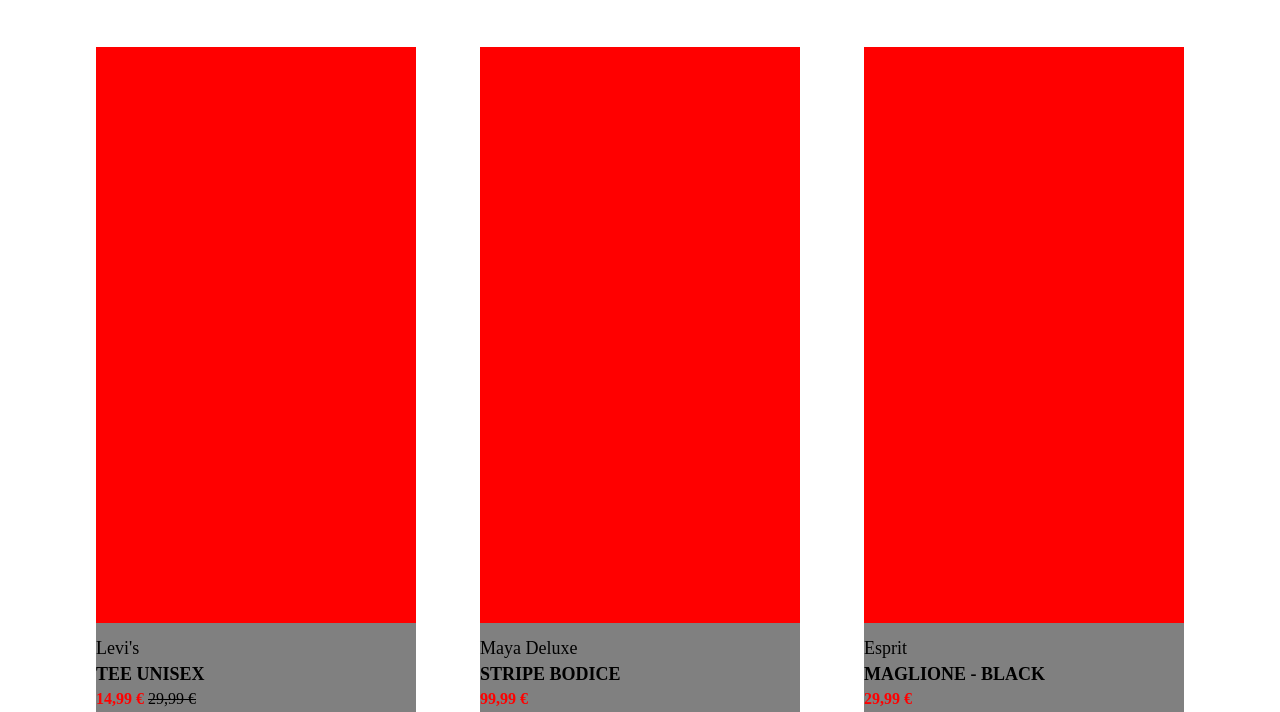
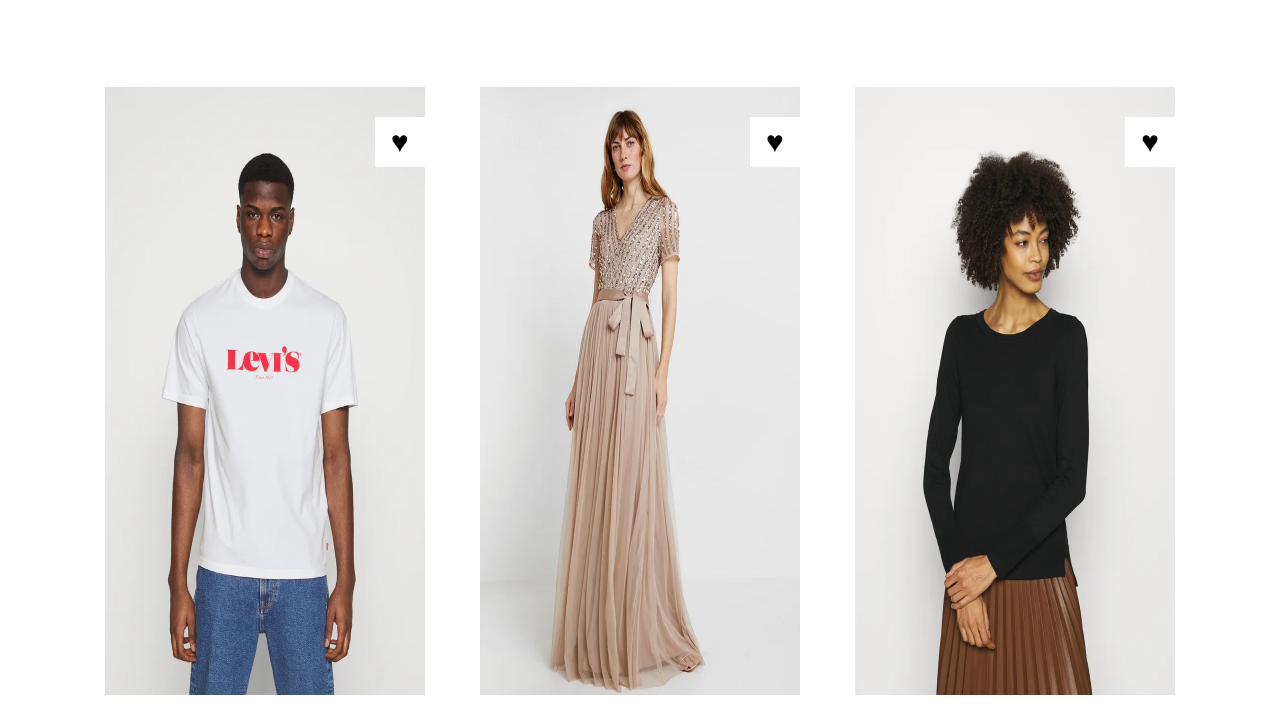
Before and after one commit to Penna92/html-css-boolando, a plain HTML site: page index.html in a window 1280 px wide. Shown: the part 773-1485 px from the top of the page. Drawn offline with Linux system fonts and the light colour scheme.

Commit message:
index: added all front-images + fixed card margins

```diff
--- a/css/style.css
+++ b/css/style.css
@@ -12,22 +12,26 @@
     margin: 5px 0;
 }
 
+.heart a {
+    text-decoration: none;
+    color: black;
+}
+
 
 /* specific class rules */
 
 .row {
     margin: 50px 0;
     width: 100%;
-    height: 90vh;
+    height: 95vh;
     text-align: center;
 }
 
 .card {
     width: 25%;
     height: 100%;
-    background-color: green;
     display: inline-block;
-    margin: 0 30px;
+    margin: 0 2%;
     position: relative;
 }
 
@@ -56,7 +60,6 @@
 .description {
     width: 100%;
     height: 20%;
-    background-color: grey;
     position: absolute;
     top: 80%;
     text-align: left;
@@ -83,3 +86,27 @@
 .old-price {
     text-decoration: line-through;
 }
+
+.img .front-img img {
+    display: block;
+    width: 100%;
+    height: 100%;
+    position: absolute;
+    top: 0;
+    left: 0;
+}
+
+.heart {
+    position: absolute;
+    background-color: white;
+    width: 50px;
+    height: 50px;
+    top: 30px;
+    right:0;
+    line-height: 50px;
+    font-size: 30px;
+}
+
+.heart:hover a{
+    color:red;
+}
--- a/index.html
+++ b/index.html
@@ -13,10 +13,12 @@
         <div class="card one">
             <div class="img">
                 <div class="front-img">
-                    <div class="heart"></div>
+                    <img src="img/1.webp" alt="img-1">
+                    <div class="heart"><a href="">&hearts;</a></div>
                 </div>
+
                 <div class="back-img">
-                    <div class="heart"></div>
+                    <div class="heart"><a href="">&hearts;</a></div>
                     <div class="sale"></div>
                     <div class="sustainable"></div>
                 </div>
@@ -34,10 +36,11 @@
         <div class="card two">
             <div class="img">
                 <div class="front-img">
-                    <div class="heart"></div>
+                    <img src="img/2.webp" alt="img-2">
+                    <div class="heart"><a href="">&hearts;</a></div>
                 </div>
                 <div class="back-img">
-                    <div class="heart"></div>
+                    <div class="heart"><a href="">&hearts;</a></div>
                     <div class="sale"></div>
                 </div>
             </div>
@@ -54,10 +57,11 @@
         <div class="card three">
             <div class="img">
                 <div class="front-img">
-                    <div class="heart"></div>
+                    <img src="img/3.webp" alt="img-3">
+                    <div class="heart"><a href="">&hearts;</a></div>
                 </div>
                 <div class="back-img">
-                    <div class="heart"></div>
+                    <div class="heart"><a href="">&hearts;</a></div>
                     <div class="sale"></div>
                 </div>
             </div>
@@ -77,10 +81,11 @@
         <div class="card four">
             <div class="img">
                 <div class="front-img">
-                    <div class="heart"></div>
+                    <img src="img/4.webp" alt="img-4">
+                    <div class="heart"><a href="">&hearts;</a></div>
                 </div>
                 <div class="back-img">
-                    <div class="heart"></div>
+                    <div class="heart"><a href="">&hearts;</a></div>
                     <div class="sale"></div>
                     <div class="sustainable"></div>
                 </div>
@@ -97,10 +102,11 @@
         <div class="card five">
             <div class="img">
                 <div class="front-img">
-                    <div class="heart"></div>
+                    <img src="img/5.webp" alt="img-5">
+                    <div class="heart"><a href="">&hearts;</a></div>
                 </div>
                 <div class="back-img">
-                    <div class="heart"></div>
+                    <div class="heart"><a href="">&hearts;</a></div>
                 </div>
             </div>
             <div class="description">
@@ -114,10 +120,11 @@
         <div class="card six">
             <div class="img">
                 <div class="front-img">
-                    <div class="heart"></div>
+                    <img src="img/6.webp" alt="img-6">
+                    <div class="heart"><a href="">&hearts;</a></div>
                 </div>
                 <div class="back-img">
-                    <div class="heart"></div>
+                    <div class="heart"><a href="">&hearts;</a></div>
                     <div class="sustainable"></div>
                 </div>
             </div>
```
